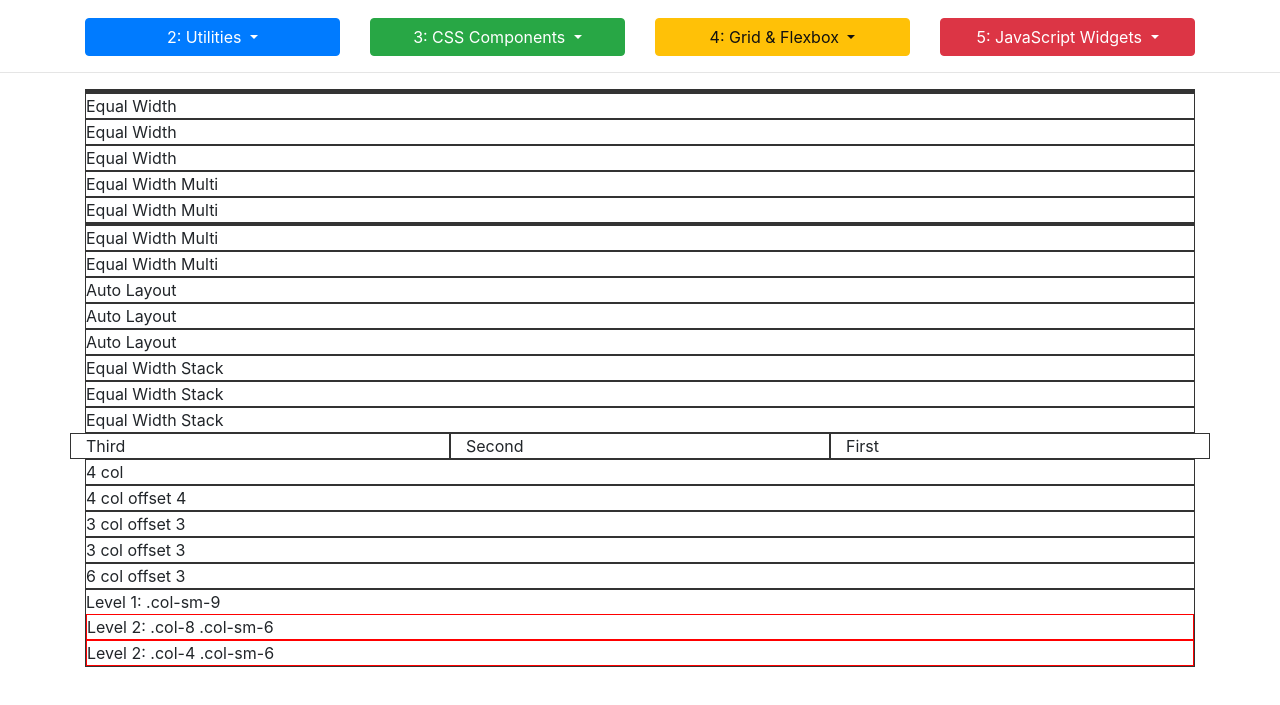
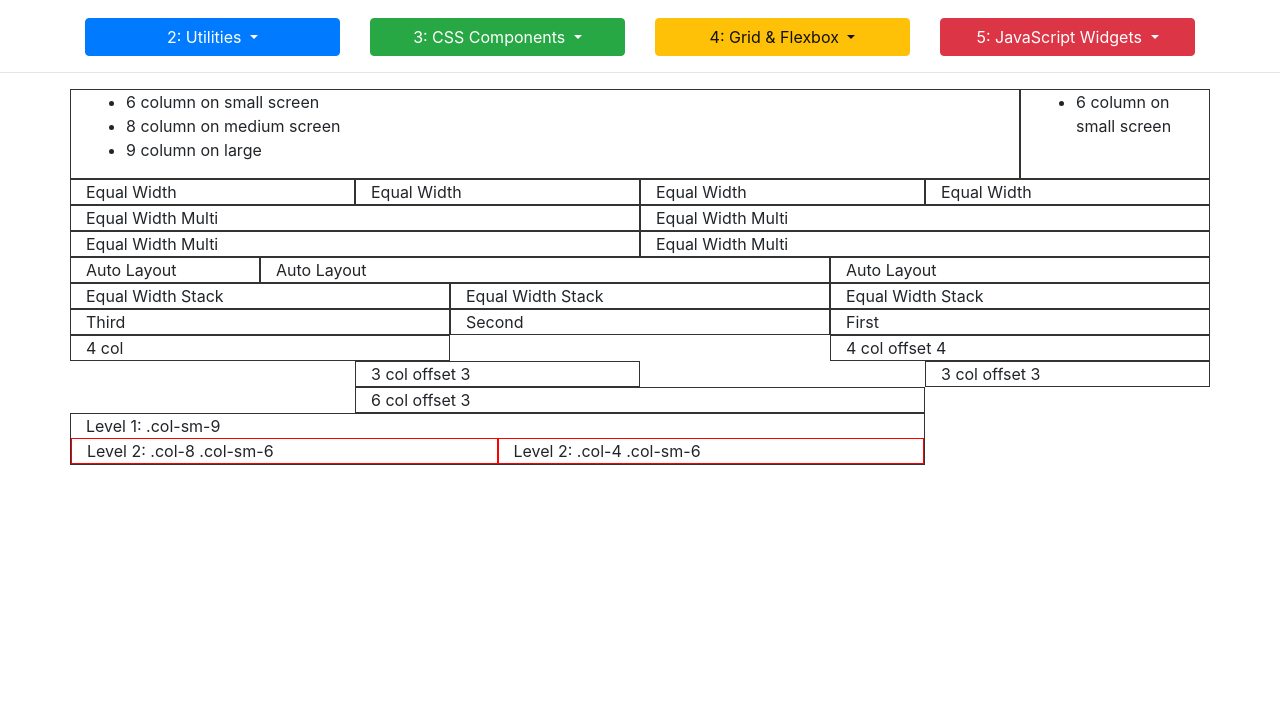
Before and after one commit to JamesBlocker/bootcamp-course, a plain HTML site: page bootstrap_sandbox_starter/4_2_grid_system.html in a window 1280 px wide. Shown: the part 109-814 px from the top of the page. Drawn offline with nearby package versions, Linux system fonts and the light colour scheme.

Commit message:
work up the grid system

```diff
--- a/bootstrap_sandbox_starter/4_2_grid_system.html
+++ b/bootstrap_sandbox_starter/4_2_grid_system.html
@@ -82,43 +82,50 @@
     <!--########################START HERE#########################-->
 
     <!-- RESPONSIVE GRID -->
-    <div>
-      <div style="border:1px solid #333">
-
+    <div class="row">
+      <div class="col-sm-6 col-md-8 col-lg-9 col-xl-10" style="border:1px solid #333">
+        <ul>
+            <li>6 column on small screen</li>
+            <li>8 column on medium screen</li>
+            <li>9 column on large</li>
+        </ul>
       </div>
-      <div style="border:1px solid #333">
-
+      <div class="col-sm-6 col-md-4 col-lg-3 col-xl-2" style="border:1px solid #333">
+          <ul>
+              <li>6 column on small screen</li>
+          </ul>
       </div>
     </div>
 
     <!-- EQUAL WIDTH -->
-    <div>
-      <div style="border:1px solid #333">Equal Width</div>
-      <div style="border:1px solid #333">Equal Width</div>
-      <div style="border:1px solid #333">Equal Width</div>
+    <div class="row">
+      <div class="col" style="border:1px solid #333">Equal Width</div>
+      <div class="col" style="border:1px solid #333">Equal Width</div>
+      <div class="col" style="border:1px solid #333">Equal Width</div>
+      <div class="col" style="border:1px solid #333">Equal Width</div>
     </div>
 
     <!-- EQUAL WIDTH MULTI ROW -->
-    <div>
-      <div style="border:1px solid #333">Equal Width Multi</div>
-      <div style="border:1px solid #333">Equal Width Multi</div>
-      <div style="border:1px solid #333"></div>
-      <div style="border:1px solid #333">Equal Width Multi</div>
-      <div style="border:1px solid #333">Equal Width Multi</div>
+    <div class="row">
+      <div class="col" style="border:1px solid #333">Equal Width Multi</div>
+      <div class="col" style="border:1px solid #333">Equal Width Multi</div>
+      <div class="w-100"></div>
+      <div class="col" style="border:1px solid #333">Equal Width Multi</div>
+      <div class="col" style="border:1px solid #333">Equal Width Multi</div>
     </div>
 
     <!-- AUTO LAYOUT -->
-    <div>
-      <div style="border:1px solid #333">Auto Layout</div>
-      <div style="border:1px solid #333">Auto Layout</div>
-      <div style="border:1px solid #333">Auto Layout</div>
+    <div class="row">
+      <div class="col" style="border:1px solid #333">Auto Layout</div>
+      <div class="col-6" style="border:1px solid #333">Auto Layout</div>
+      <div class="col-4" style="border:1px solid #333">Auto Layout</div>
     </div>
 
     <!-- EQUAL WIDTH STACKED -->
-    <div>
-      <div style="border:1px solid #333">Equal Width Stack</div>
-      <div style="border:1px solid #333">Equal Width Stack</div>
-      <div style="border:1px solid #333">Equal Width Stack</div>
+    <div class="row">
+      <div class="col-sm" style="border:1px solid #333">Equal Width Stack</div>
+      <div class="col-sm" style="border:1px solid #333">Equal Width Stack</div>
+      <div class="col-sm" style="border:1px solid #333">Equal Width Stack</div>
     </div>
 
     <!-- ORDERING -->
@@ -135,27 +142,27 @@
     </div>
 
     <!-- OFFSETTING -->
-    <div>
-      <div style="border:1px solid #333">4 col</div>
-      <div style="border:1px solid #333">4 col offset 4</div>
+    <div class="row">
+      <div class="col-md-4" style="border:1px solid #333">4 col</div>
+      <div class="col-md-4 ml-auto" style="border:1px solid #333">4 col offset 4</div>
     </div>
-    <div>
-      <div style="border:1px solid #333">3 col offset 3</div>
-      <div style="border:1px solid #333">3 col offset 3</div>
+    <div class="row">
+      <div class="col-md-3 ml-auto" style="border:1px solid #333">3 col offset 3</div>
+      <div class="col-md-3 ml-auto" style="border:1px solid #333">3 col offset 3</div>
     </div>
-    <div>
-      <div style="border:1px solid #333">6 col offset 3</div>
+    <div class="row">
+      <div class="col-md-6 m-auto" style="border:1px solid #333">6 col offset 3</div>
     </div>
 
     <!-- NESTING -->
-    <div>
-      <div style="border:1px solid #333">
+    <div class="row">
+      <div class="col-sm-9"style="border:1px solid #333">
         Level 1: .col-sm-9
-        <div>
-          <div style="border:1px solid red">
+        <div class="row">
+          <div class="col-sm-6"style="border:1px solid red">
             Level 2: .col-8 .col-sm-6
           </div>
-          <div style="border:1px solid red">
+          <div class="col-sm-6"style="border:1px solid red">
             Level 2: .col-4 .col-sm-6
           </div>
         </div>
```
